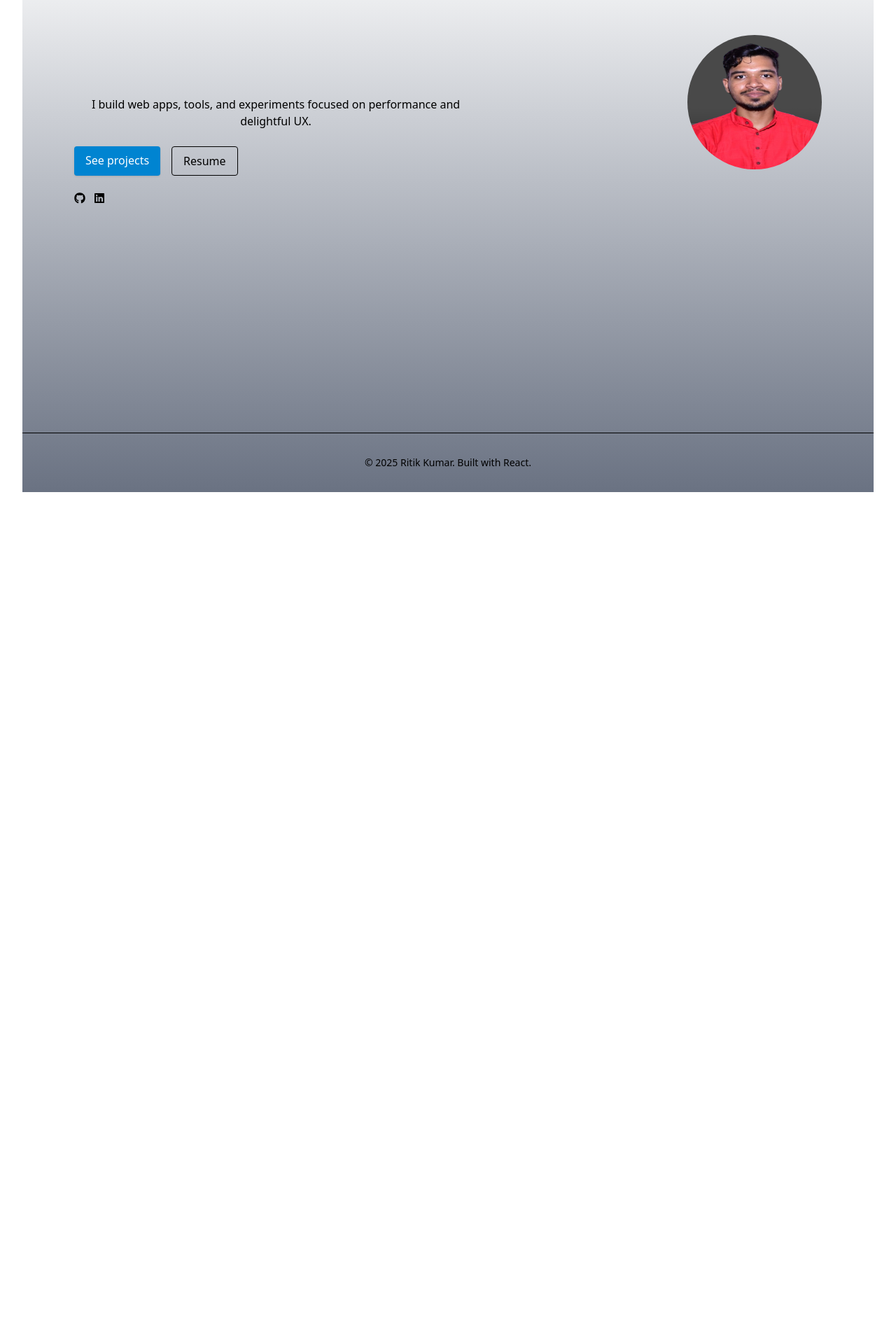
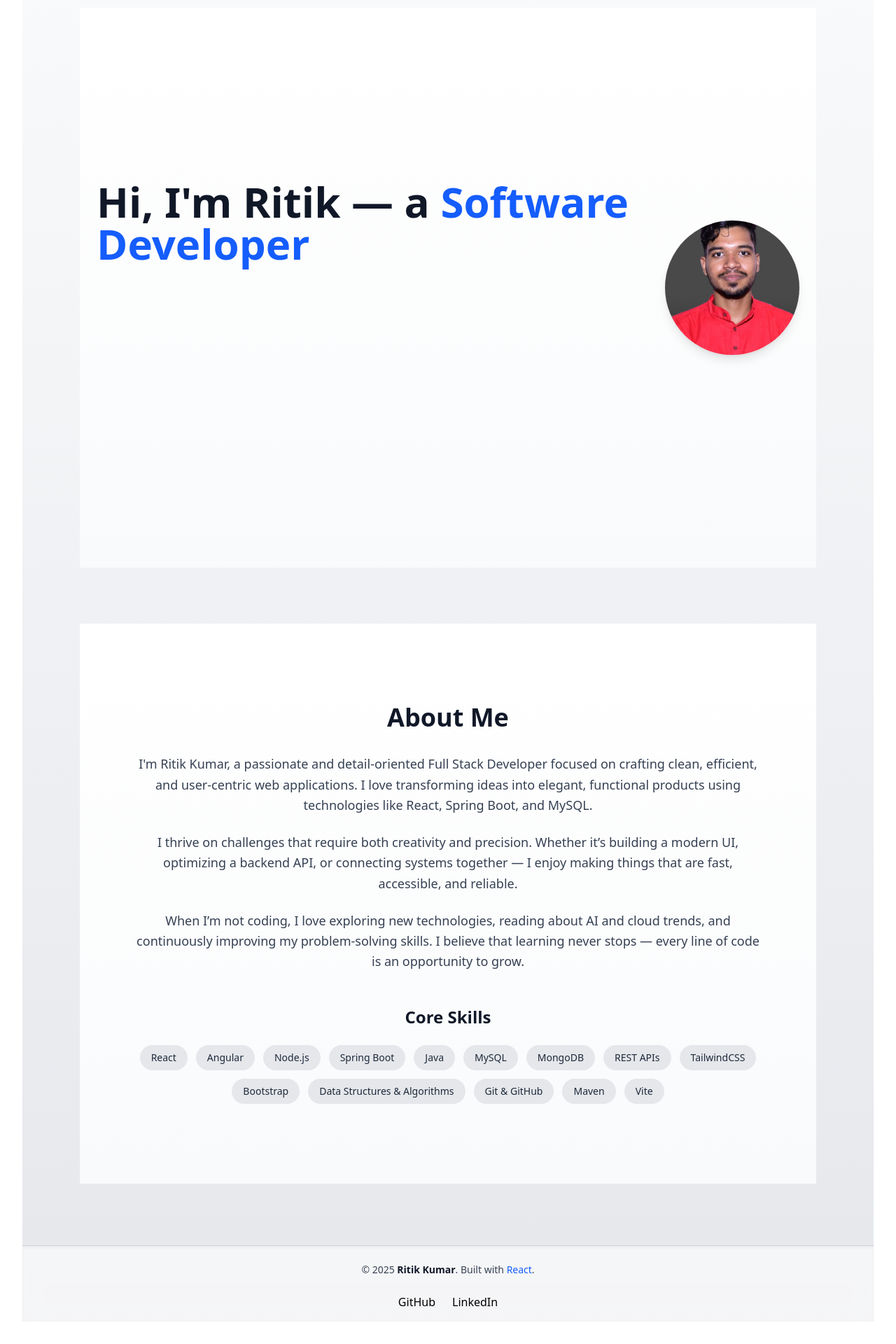
Before and after one commit to ritikdolly/Portfolio, a React (Vite) app: page / in a window 1280 px wide. Shown: the part 129-2049 px from the top of the page at 70% size. Before the commit the page ends 864 px from the top, so only its background shows below. Built offline with nearby package versions, Linux system fonts and the light colour scheme.

Commit message:
added about page

```diff
--- a/src/components/Footer/Footer.jsx
+++ b/src/components/Footer/Footer.jsx
@@ -1,10 +1,37 @@
 import React from 'react'
 
+export default function Footer() {
+  return (
+    <footer className="mt-12 border-t border-gray-300 dark:border-gray-700 bg-white/60 dark:bg-gray-900/60 backdrop-blur-md shadow-inner transition-colors duration-500">
+      <div className="container mx-auto px-6 py-6 text-center text-sm text-gray-700 dark:text-gray-300">
+        © {new Date().getFullYear()}
+        <span className="font-semibold text-gray-900 dark:text-gray-100">
+          {' '}Ritik Kumar
+        </span>. Built with{' '}
+        <span className="text-blue-600 dark:text-cyan-400 font-medium">
+          React
+        </span>.
+      </div>
 
-export default function Footer(){
-return (
-<footer className="border-t py-8 mt-12">
-<div className="container mx-auto px-4 text-center text-sm">© {new Date().getFullYear()} Ritik Kumar. Built with React.</div>
-</footer>
-)
+      {/* Optional: Add social links */}
+      <div className="flex justify-center gap-6 pb-4">
+        <a
+          href="https://github.com/ritikdolly"
+          target="_blank"
+          rel="noreferrer"
+          className="hover:text-blue-600 dark:hover:text-cyan-400 transition"
+        >
+          GitHub
+        </a>
+        <a
+          href="https://www.linkedin.com/in/ritik-kumar-0a2728192/"
+          target="_blank"
+          rel="noreferrer"
+          className="hover:text-blue-600 dark:hover:text-cyan-400 transition"
+        >
+          LinkedIn
+        </a>
+      </div>
+    </footer>
+  )
 }
--- a/src/components/Navbar/Navbar.jsx
+++ b/src/components/Navbar/Navbar.jsx
@@ -3,24 +3,52 @@ import { Link } from 'react-router-dom'
 import { HiOutlineSun, HiOutlineMoon } from 'react-icons/hi'
 import { useTheme } from '../../hooks/useTheme'
 
+export default function Navbar() {
+  const { theme, toggleTheme } = useTheme()
 
-export default function Navbar(){
-const { theme, toggleTheme } = useTheme()
+  return (
+    <header className="sticky top-0 z-30 bg-white/70 dark:bg-gray-900/70 backdrop-blur-md shadow-sm transition-colors duration-500">
+      <nav className="container mx-auto px-6 py-4 flex items-center justify-between">
+        <Link
+          to="/"
+          className="font-semibold text-2xl tracking-tight text-gray-800 dark:text-gray-100"
+        >
+          Ritik Kumar
+        </Link>
 
+        <div className="flex items-center gap-6">
+          <a
+            href="#projects"
+            className="hidden md:inline hover:text-blue-600 dark:hover:text-cyan-400 transition-colors"
+          >
+            Projects
+          </a>
+          <a
+            href="#skills"
+            className="hidden md:inline hover:text-blue-600 dark:hover:text-cyan-400 transition-colors"
+          >
+            Skills
+          </a>
+          <a
+            href="#contact"
+            className="hidden md:inline hover:text-blue-600 dark:hover:text-cyan-400 transition-colors"
+          >
+            Contact
+          </a>
 
-return (
-<header className="bg-white/60 backdrop-blur sticky top-0 z-30">
-<nav className="container mx-auto px-4 py-3 flex items-center justify-between">
-<Link to="/" className="font-bold text-xl">Ritik Kumar</Link>
-<div className="flex items-center gap-4">
-<a href="#projects" className="hidden md:inline">Projects</a>
-<a href="#skills" className="hidden md:inline">Skills</a>
-<a href="#contact" className="hidden md:inline">Contact</a>
-<button onClick={toggleTheme} aria-label="Toggle theme" className="p-2 rounded">
-{theme === 'light' ? <HiOutlineMoon size={18}/> : <HiOutlineSun size={18}/>}
-</button>
-</div>
-</nav>
-</header>
-)
+          <button
+            onClick={toggleTheme}
+            aria-label="Toggle theme"
+            className="p-2 rounded-lg hover:bg-gray-200 dark:hover:bg-gray-700 transition"
+          >
+            {theme === 'light' ? (
+              <HiOutlineMoon size={20} />
+            ) : (
+              <HiOutlineSun size={20} />
+            )}
+          </button>
+        </div>
+      </nav>
+    </header>
+  )
 }
--- a/src/index.css
+++ b/src/index.css
@@ -1,8 +1,13 @@
 @import "tailwindcss";
 
-/* @tailwind base;
-@tailwind components;
-@tailwind utilities; */
+@theme {
+  /* You can extend theme colors or fonts here if needed */
+}
+
+/* Optional: smooth transition between themes */
+* {
+  transition: background-color 0.3s ease, color 0.3s ease;
+}
 
 
 :root{
--- a/src/pages/Home.jsx
+++ b/src/pages/Home.jsx
@@ -1,15 +1,13 @@
 import React from 'react'
 import Hero from '../sections/Hero/Hero'
 import About from '../sections/About/About'
-import Projects from '../sections/Projects/Projects'
-import Skills from '../sections/Skills/Skills'
-import Contact from '../sections/Contact/Contact'
 
 
 export default function Home(){
 return (
 <div className="space-y-20">
 <Hero />
+<About/>
 </div>
 )
 }
--- a/src/pages/Layout.jsx
+++ b/src/pages/Layout.jsx
@@ -3,12 +3,11 @@ import { Outlet } from 'react-router-dom'
 import Navbar from '../components/Navbar/Navbar'
 import Footer from '../components/Footer/Footer'
 
-
-export default function Layout(){
+export default function Layout() {
   return (
-<div className="min-h-screen flex flex-col bg-gradient-to-b from-white to-gray-500 dark:from-gray-700 dark:to-gray-800">
+    <div className="min-h-screen flex flex-col bg-gradient-to-b from-gray-50 to-gray-200 dark:from-gray-900 dark:to-gray-800 transition-colors duration-500">
       <Navbar />
-<main className="flex-1 container mx-auto px-4 py-10">
+      <main className="flex-1 container mx-auto px-6 py-10 text-gray-800 dark:text-gray-100 transition-colors duration-500">
         <Outlet />
       </main>
       <Footer />
--- a/src/sections/About/About.jsx
+++ b/src/sections/About/About.jsx
@@ -0,0 +1,106 @@
+import React from "react";
+import { motion } from "framer-motion";
+
+export default function About() {
+  return (
+    <section
+      id="about"
+      className="min-h-screen flex items-center justify-center bg-gradient-to-b from-white to-gray-50 dark:from-gray-900 dark:to-gray-800 px-6 py-20"
+    >
+      <motion.div
+        initial={{ opacity: 0, y: 40 }}
+        whileInView={{ opacity: 1, y: 0 }}
+        transition={{ duration: 0.8, ease: "easeOut" }}
+        viewport={{ once: true }}
+        className="max-w-4xl mx-auto text-center"
+      >
+        {/* Title */}
+        <motion.h2
+          whileHover={{ scale: 1.05 }}
+          transition={{ duration: 0.3 }}
+          className="text-4xl font-bold text-gray-900 dark:text-white mb-8"
+        >
+          About Me
+        </motion.h2>
+
+        {/* Description */}
+        {[
+          `I'm Ritik Kumar, a passionate and detail-oriented Full Stack Developer focused on crafting clean, efficient, and user-centric web applications. I love transforming ideas into elegant, functional products using technologies like React, Spring Boot, and MySQL.`,
+          `I thrive on challenges that require both creativity and precision. Whether it’s building a modern UI, optimizing a backend API, or connecting systems together — I enjoy making things that are fast, accessible, and reliable.`,
+          `When I’m not coding, I love exploring new technologies, reading about AI and cloud trends, and continuously improving my problem-solving skills. I believe that learning never stops — every line of code is an opportunity to grow.`,
+        ].map((text, i) => (
+          <motion.p
+            key={i}
+            initial={{ opacity: 0, y: 20 }}
+            whileInView={{ opacity: 1, y: 0 }}
+            transition={{ delay: i * 0.2, duration: 0.7 }}
+            viewport={{ once: true }}
+            className="text-gray-700 dark:text-gray-300 leading-relaxed mb-6 text-lg"
+          >
+            {text}
+          </motion.p>
+        ))}
+
+        {/* Animated Skill Section */}
+        <motion.div
+          initial={{ opacity: 0, scale: 0.9 }}
+          whileInView={{ opacity: 1, scale: 1 }}
+          transition={{ delay: 0.8, duration: 0.6 }}
+          viewport={{ once: true }}
+          className="mt-12"
+        >
+          <h3 className="text-2xl font-semibold text-gray-900 dark:text-white mb-6">
+            Core Skills
+          </h3>
+
+          <motion.div
+            initial="hidden"
+            whileInView="visible"
+            variants={{
+              hidden: {},
+              visible: {
+                transition: { staggerChildren: 0.08 },
+              },
+            }}
+            viewport={{ once: true }}
+            className="flex flex-wrap justify-center gap-3 text-gray-800 dark:text-gray-200"
+          >
+            {[
+              "React",
+              "Angular",
+              "Node.js",
+              "Spring Boot",
+              "Java",
+              "MySQL",
+              "MongoDB",
+              "REST APIs",
+              "TailwindCSS",
+              "Bootstrap",
+              "Data Structures & Algorithms",
+              "Git & GitHub",
+              "Maven",
+              "Vite",
+            ].map((skill, i) => (
+              <motion.span
+                key={skill}
+                variants={{
+                  hidden: { opacity: 0, y: 15 },
+                  visible: { opacity: 1, y: 0 },
+                }}
+                transition={{ duration: 0.4, delay: i * 0.05 }}
+                whileHover={{
+                  scale: 1.1,
+                  backgroundColor: "rgb(59,130,246)",
+                  color: "#fff",
+                }}
+                className="px-4 py-2 bg-gray-200 dark:bg-gray-700 rounded-full text-sm font-medium cursor-default transition"
+              >
+                {skill}
+              </motion.span>
+            ))}
+          </motion.div>
+        </motion.div>
+      </motion.div>
+    </section>
+  );
+}
--- a/src/sections/Hero/Hero.jsx
+++ b/src/sections/Hero/Hero.jsx
@@ -1,26 +1,110 @@
-import React from 'react'
-import { motion } from 'framer-motion'
-import { FaGithub, FaLinkedin } from 'react-icons/fa'
+import React from "react";
+import { motion } from "framer-motion";
+import { FaGithub, FaLinkedin } from "react-icons/fa";
 
+export default function Hero() {
+  return (
+    <section
+      id="hero"
+      className="flex flex-col md:flex-row items-center justify-center min-h-screen gap-8 px-6 py-20 bg-gradient-to-b from-white to-gray-50 dark:from-gray-900 dark:to-gray-800"
+    >
+      {/* Text Section */}
+      <motion.div
+        initial={{ opacity: 0, y: 50 }}
+        whileInView={{ opacity: 1, y: 0 }}
+        transition={{ duration: 0.8, ease: "easeOut" }}
+        viewport={{ once: true }}
+        className="flex-1 text-center md:text-left"
+      >
+        <motion.h1
+          whileHover={{ scale: 1.02 }}
+          transition={{ duration: 0.3 }}
+          className="text-4xl md:text-6xl font-extrabold text-gray-900 dark:text-white"
+        >
+          Hi, I'm Ritik — a{" "}
+          <span className="text-blue-600 dark:text-blue-400">Software Developer</span>
+        </motion.h1>
 
-export default function Hero(){
-return (
-<section id="hero" className="flex flex-col md:flex-row items-center gap-8">
-<div className="flex-1">
-<motion.h1 initial={{y:20, opacity:0}} animate={{y:0, opacity:1}} className="text-4xl md:text-6xl font-extrabold">Hi, I'm Ritik — a Software Developer</motion.h1>
-<p className="mt-4 max-w-xl">I build web apps, tools, and experiments focused on performance and delightful UX.</p>
-<div className="mt-6 flex gap-4">
-<a href="#projects" className="btn">See projects</a>
-<a href="/resume.pdf" className="btn-outline" target="_blank">Resume</a>
-</div>
-<div className="mt-6 flex gap-3 items-center">
-<a aria-label="GitHub" href="https://github.com/ritikdolly" target="_blank"><FaGithub/></a>
-<a aria-label="LinkedIn" href="https://www.linkedin.com/in/ritik-kumar-0a2728192/" target="_blank"><FaLinkedin/></a>
-</div>
-</div>
-<div className="w-48 h-48 rounded-full overflow-hidden bg-gray-100 flex-shrink-0">
-<img src="/src/assets/images/ritik.png" alt="profile" className="w-full h-full object-center"/>
-</div>
-</section>
-)
+        <motion.p
+          initial={{ opacity: 0 }}
+          animate={{ opacity: 1 }}
+          transition={{ delay: 0.3, duration: 0.8 }}
+          className="mt-4 max-w-xl mx-auto md:mx-0 text-gray-700 dark:text-gray-300"
+        >
+          I build web apps, tools, and experiments focused on performance and
+          delightful user experience.
+        </motion.p>
+
+        {/* Buttons */}
+        <motion.div
+          initial={{ opacity: 0 }}
+          animate={{ opacity: 1 }}
+          transition={{ delay: 0.5 }}
+          className="mt-6 flex justify-center md:justify-start gap-4"
+        >
+          <motion.a
+            whileHover={{ scale: 1.05 }}
+            href="#projects"
+            className="px-5 py-3 bg-blue-600 text-white rounded-lg shadow hover:bg-blue-700 transition"
+          >
+            See Projects
+          </motion.a>
+          <motion.a
+            whileHover={{ scale: 1.05 }}
+            href="/resume.pdf"
+            target="_blank"
+            className="px-5 py-3 border border-gray-400 dark:border-gray-600 rounded-lg hover:bg-gray-200 dark:hover:bg-gray-700 transition"
+          >
+            Resume
+          </motion.a>
+        </motion.div>
+
+        {/* Social Links */}
+        <motion.div
+          initial={{ opacity: 0 }}
+          animate={{ opacity: 1 }}
+          transition={{ delay: 0.7 }}
+          className="mt-6 flex justify-center md:justify-start gap-5"
+        >
+          <motion.a
+            href="https://github.com/ritikdolly"
+            target="_blank"
+            aria-label="GitHub"
+            whileHover={{ scale: 1.2, rotate: 10 }}
+            transition={{ type: "spring", stiffness: 300 }}
+            className="text-gray-600 dark:text-gray-300 hover:text-blue-600 dark:hover:text-blue-400"
+          >
+            <FaGithub size={24} />
+          </motion.a>
+
+          <motion.a
+            href="https://www.linkedin.com/in/ritik-kumar-0a2728192/"
+            target="_blank"
+            aria-label="LinkedIn"
+            whileHover={{ scale: 1.2, rotate: -10 }}
+            transition={{ type: "spring", stiffness: 300 }}
+            className="text-gray-600 dark:text-gray-300 hover:text-blue-600 dark:hover:text-blue-400"
+          >
+            <FaLinkedin size={24} />
+          </motion.a>
+        </motion.div>
+      </motion.div>
+
+      {/* Profile Image */}
+      <motion.div
+        initial={{ opacity: 0, scale: 0.8 }}
+        whileInView={{ opacity: 1, scale: 1 }}
+        transition={{ delay: 0.3, duration: 0.8, ease: "easeOut" }}
+        viewport={{ once: true }}
+        whileHover={{ scale: 1.05, rotate: 2 }}
+        className="w-48 h-48 rounded-full overflow-hidden bg-gray-100 flex-shrink-0 shadow-lg"
+      >
+        <img
+          src="/src/assets/images/ritik.png"
+          alt="profile"
+          className="w-full h-full object-cover"
+        />
+      </motion.div>
+    </section>
+  );
 }
```
Also changed, not shown: src/context/ThemeContext.jsx (+7 -9 lines), 1 other file (tests, documents, lock files or other folders). Lines whose indentation alone changed are shown as unchanged.
